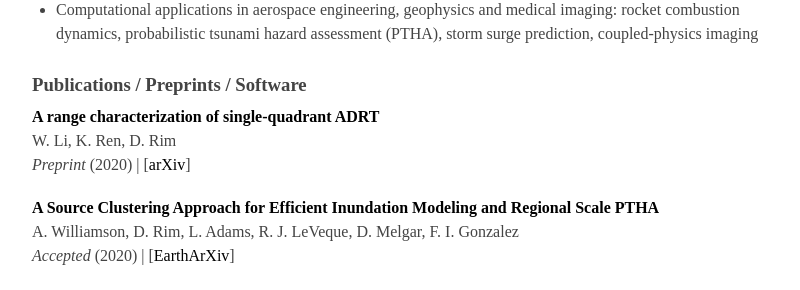
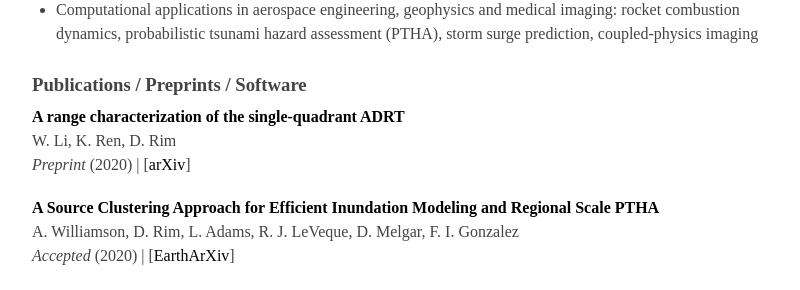
Before and after one commit to dsrim/dsrim.github.io, a Jekyll site: the page built from index.md, in a window 1280 px wide and 900 px high, scrolled down 418 px. Shown: the part 152-442 px from the top of the window, without its empty margins (232-1032 px from the left). Built offline with Jekyll 4.4.1, drawn with Linux system fonts in a browser that asks for light colours.

Commit message:
missing article

```diff
--- a/index.md
+++ b/index.md
@@ -70,7 +70,7 @@ people:
       webpage:  "https://cos.gatech.edu/news/amy-williamson-phd-earth-and-atmospheric-sciences"
 
 pubs:
-    - title:    "A range characterization of single-quadrant ADRT"
+    - title:    "A range characterization of the single-quadrant ADRT"
       author:   "W. Li, K. Ren, D. Rim"
       arxiv:    "http://arxiv.org/abs/2010.05360"
       journal:  "Preprint"
```
